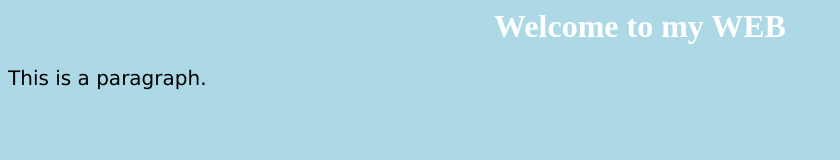
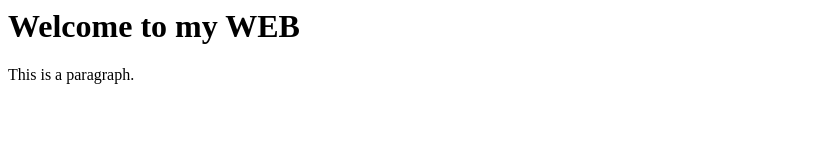
Before and after one commit to dewandhaab12/A710160049.github.io, a plain HTML site: page index.html in a window 1280 px wide. Shown: the whole page, without its empty margins (0-840 px from the left). Drawn offline with Linux system fonts and the light colour scheme.

Commit message:
Update index.html

```diff
--- a/index.html
+++ b/index.html
@@ -1,25 +1,8 @@
 <html>
-<head>
-<style>
-body {
-    background-color: lightblue;
-}
 
-h1 {
-    color: white;
-    text-align: center;
-}
-
-p {
-    font-family: verdana;
-    font-size: 20px;
-}
-</style>
-</head>
-<body>
 
 <h1>Welcome to my WEB</h1>
 <p>This is a paragraph.</p>
 
-</body>
+
 </html>
```
